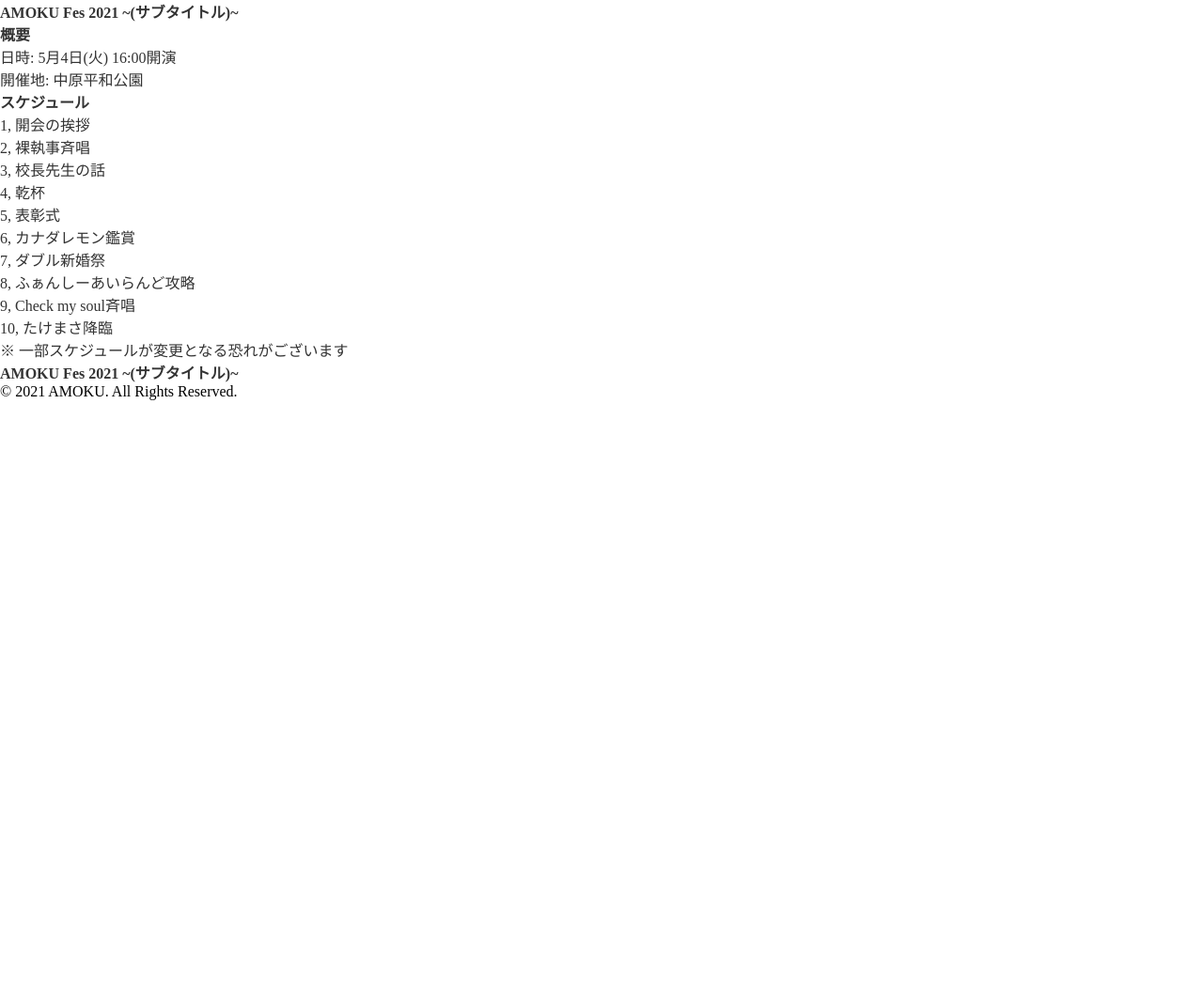
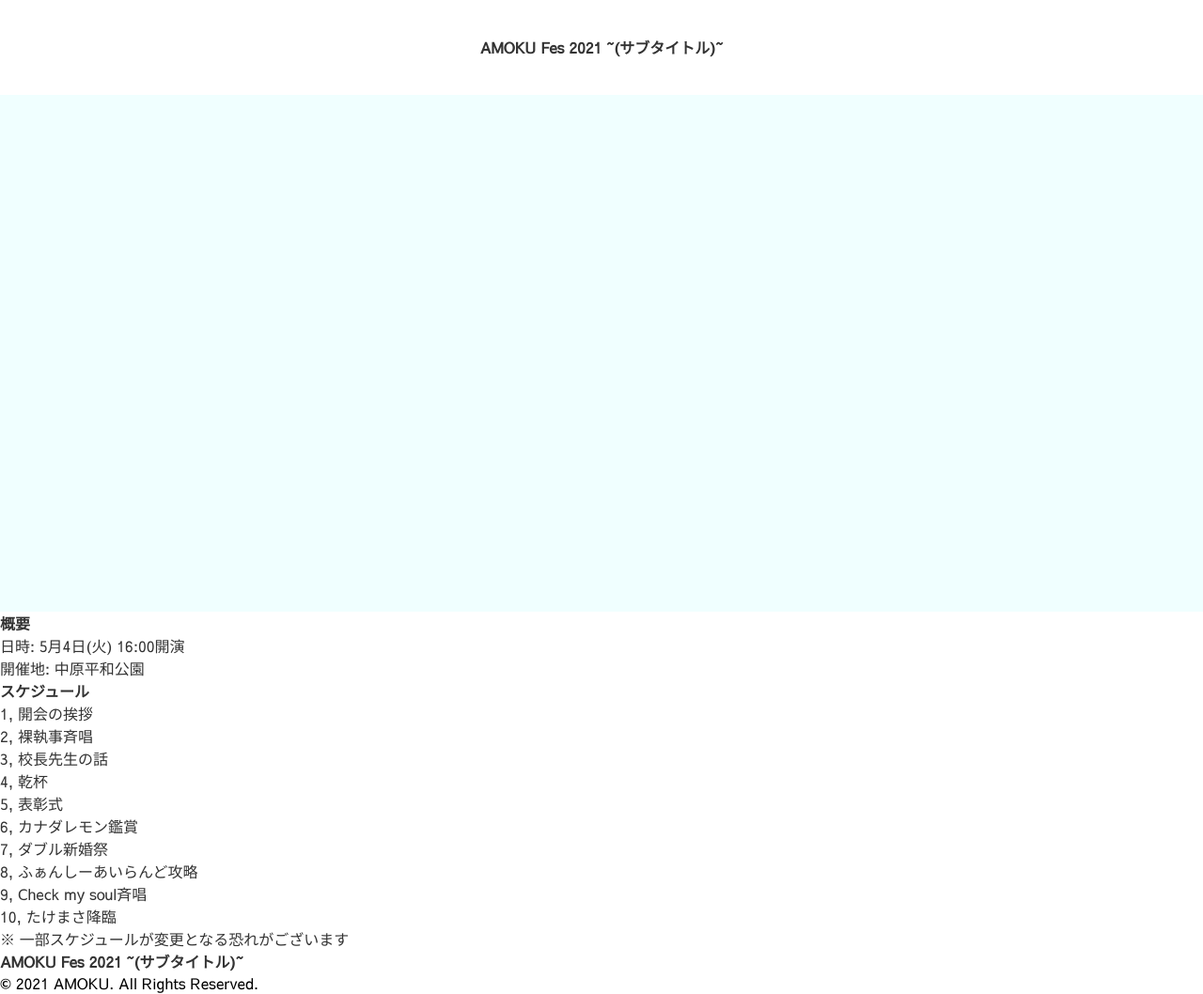
Before and after one commit to kazuya002ex/amoku_fes_2021, a PHP site: page / in a window 1280 px wide. Shown: the whole page at 94% size. Before the commit the page ends 426 px from the top, so only its background shows below. Run offline with PHP 8.4, Linux system fonts and the light colour scheme; some web fonts are replaced.

Commit message:
feat: cssの始まり

```diff
--- a/style.css
+++ b/style.css
@@ -110,9 +110,19 @@ img {
   vertical-align:top;
 }
 
+body{
+  width: 100%;
+  font-family: "Sawarabi Gothic";
+}
 
+/* header */
 
-.body{
-  width: 100%;
-  overflow: hidden;
+header {
+  text-align: center;
+  padding: 3% 0;
 }
+
+.bg-top {
+  height: 550px;
+  background-color: azure; /* TODO: とりあえず */
+}
```
